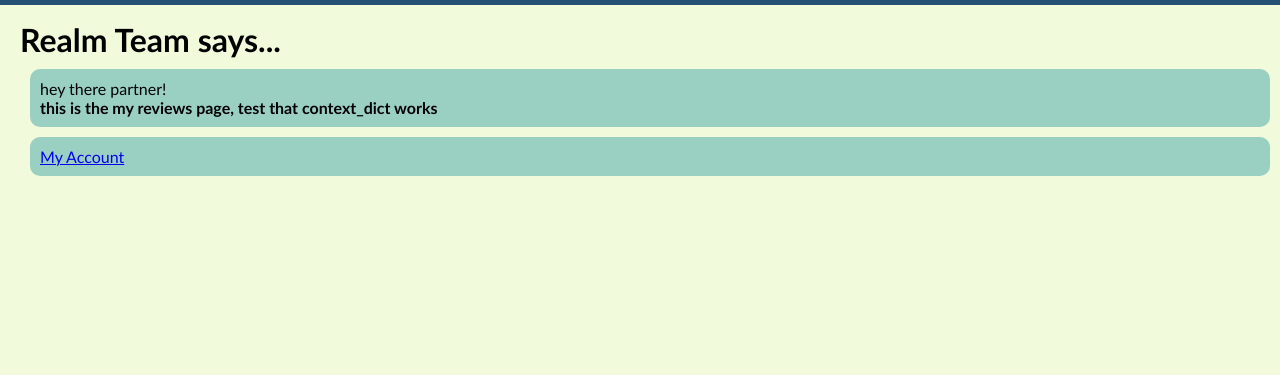
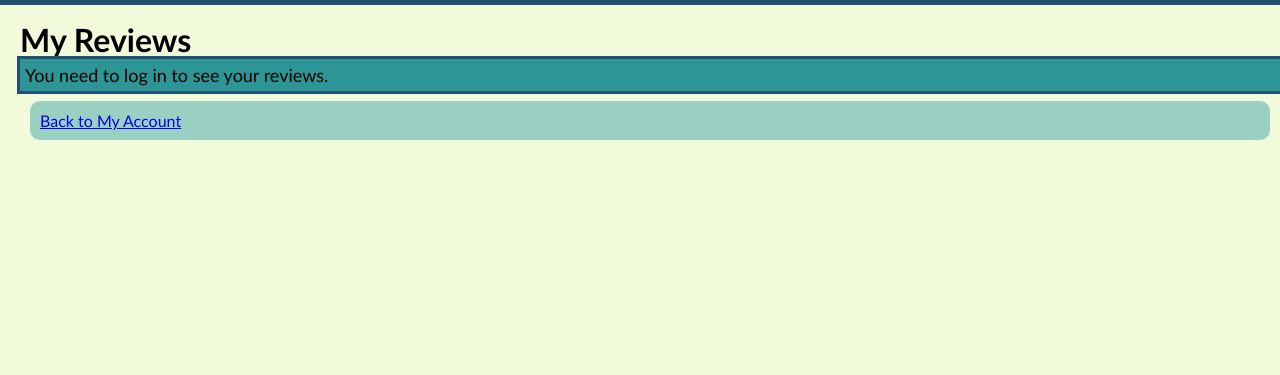
Before and after one commit to nurhussein1/e15wad, a Django app: page /realm/account/myreviews/ in a window 1280 px wide. Shown: the part 111-486 px from the top of the page. Run offline with Django 3.2, Linux system fonts and the light colour scheme.

Commit message:
reviews are now visible on myreviews page

```diff
--- a/realm/views.py
+++ b/realm/views.py
@@ -11,15 +11,13 @@ from .models import Book, Rental, Review, Wishlist
 from django.contrib import messages
 from django.utils import timezone
 import datetime
+from django.http import HttpResponseRedirect
 
 from os.path import join
 
-# Create your views here.
 def home(request):
 
- # Construct a dictionary to pass to the template
  context_dict = {'boldmessage': 'test that context_dict works'}
- # Return a rendered response to send to the client.
  return render(request, 'realm/home.html', context=context_dict)
 
 def about(request):
@@ -56,14 +54,18 @@ def basepfp(request):
     profile_picture_url = get_profile_picture_url(request)
     return render(request, 'realm/base.html', {'profile_picture_url': profile_picture_url})
 
-# Other view functions remain unchanged
-
-
-
 def myreviews(request):
-
-    context_dict = {'boldmessage': 'this is the my reviews page, test that context_dict works'}
-    return render(request, 'realm/account/myreviews.html', context=context_dict)
+    if request.user.is_authenticated:
+        user_reviews = Review.objects.filter(user=request.user).order_by('-created_at')
+        context = {
+            'user_reviews': user_reviews,
+        }
+    else:
+        context = {
+            'user_reviews': [],
+            'message': "You need to log in to see your reviews.",
+        }
+    return render(request, 'realm/account/myreviews.html', context)
 
 def mybooks(request):
     if request.user.is_authenticated:
@@ -110,7 +112,6 @@ def book(request, book_name_slug):
         user_has_purchased = Purchase.objects.filter(user=request.user, book=book).exists()
         user_has_active_rental = Rental.objects.filter(user=request.user, book=book, rental_end_date__gte=timezone.now()).exists()
 
-    # Handle review form submission
     if request.method == 'POST':
         review_form = ReviewForm(data=request.POST)
         if review_form.is_valid() and request.user.is_authenticated:
@@ -123,7 +124,7 @@ def book(request, book_name_slug):
     else:
         review_form = ReviewForm()
 
-    context = {
+    context_dict = {
         'book': book,
         'user_has_purchased': user_has_purchased,
         'user_has_active_rental': user_has_active_rental,
@@ -131,7 +132,7 @@ def book(request, book_name_slug):
         'review_form': review_form,
     }
 
-    return render(request, 'realm/book/book.html', context)
+    return render(request, 'realm/book/book.html', context_dict)
 
 def webimg(request):
 
@@ -198,8 +199,8 @@ def rent(request, book_id):
             if active_rental:
                 messages.info(request, "You're currently renting this book.")
                 return redirect('realm:book', book_name_slug=book.slug)
-        context = {'book': book}
-        return render(request, 'realm/purchaseOrRent/rent.html', context)
+        context_dict = {'book': book}
+        return render(request, 'realm/purchaseOrRent/rent.html', context_dict)
 
 def orderConfirmation(request, book_id):
     book = get_object_or_404(Book, id=book_id)
@@ -274,12 +275,20 @@ def read_book(request, book_slug):
     return render(request, 'realm/read_book.html', context)
 
 def delete_review(request, review_id):
-    review = get_object_or_404(Review, id=review_id)
-    if review.user == request.user:
-        book_slug = review.book.slug
-        review.delete()
-        messages.success(request, "Review successfully deleted.")
-        return redirect('realm:book', book_name_slug=book_slug)
+    review = get_object_or_404(Review, pk=review_id)
+    if review.user != request.user:
+        messages.error(request, "You cannot delete someone else's review.")
+        request.session['review_deletion_referrer'] = 'unknown'
+        return HttpResponseRedirect(request.META.get('HTTP_REFERER', '/'))
+
+    review.delete()
+    messages.success(request, "Review deleted successfully.")
+    referrer = request.META.get('HTTP_REFERER', '/')
+    if 'book' in referrer:
+        request.session['review_deletion_referrer'] = 'book'
+    elif 'myreviews' in referrer:
+        request.session['review_deletion_referrer'] = 'myreviews'
     else:
-        messages.error(request, "You do not have permission to delete this review.")
-        return redirect('realm:book', book_name_slug=review.book.slug)
+        request.session['review_deletion_referrer'] = 'unknown'
+
+    return HttpResponseRedirect(referrer)
--- a/templates/realm/account/myreviews.html
+++ b/templates/realm/account/myreviews.html
@@ -5,14 +5,34 @@
 My Reviews
 {% endblock %}
 
+{% block body_block %}
+<h1>My Reviews</h1>
 
-{% block body_block %}
-        <h1>Realm Team says...</h1>
-        <div>
-            hey there partner! <br />
-            <strong>{{ boldmessage }}</strong><br />
-        </div>
-        <div>
-            <a href="/realm/account">My Account</a><br />
-        </div>
+{% if messages %}
+<ul class="messages">
+    {% for message in messages %}
+    <li {% if message.tags %}class="{{ message.tags }}"{% endif %}>{{ message }}</li>
+    {% endfor %}
+</ul>
+{% endif %}
+
+{% if user_reviews %}
+    {% for review in user_reviews %}
+    <div>
+        <h2>Review for: <a href="{% url 'realm:book' review.book.slug %}">{{ review.book.title }}</a></h2>
+        <p>{{ review.comment }}</p>
+        <p>Posted on: {{ review.created_at|date:"D, d M Y H:i" }}</p>
+        <form action="{% url 'realm:delete_review' review.id %}" method="post">
+            {% csrf_token %}
+            <input type="submit" value="Delete Review" onclick="return confirm('Are you sure you want to delete this review?');">
+        </form>
+    </div>
+    {% endfor %}
+{% else %}
+    <p>{{ message|default:"You have not posted any reviews yet." }}</p>
+{% endif %}
+
+<div>
+    <a href="/realm/account">Back to My Account</a><br />
+</div>
 {% endblock %}
```
